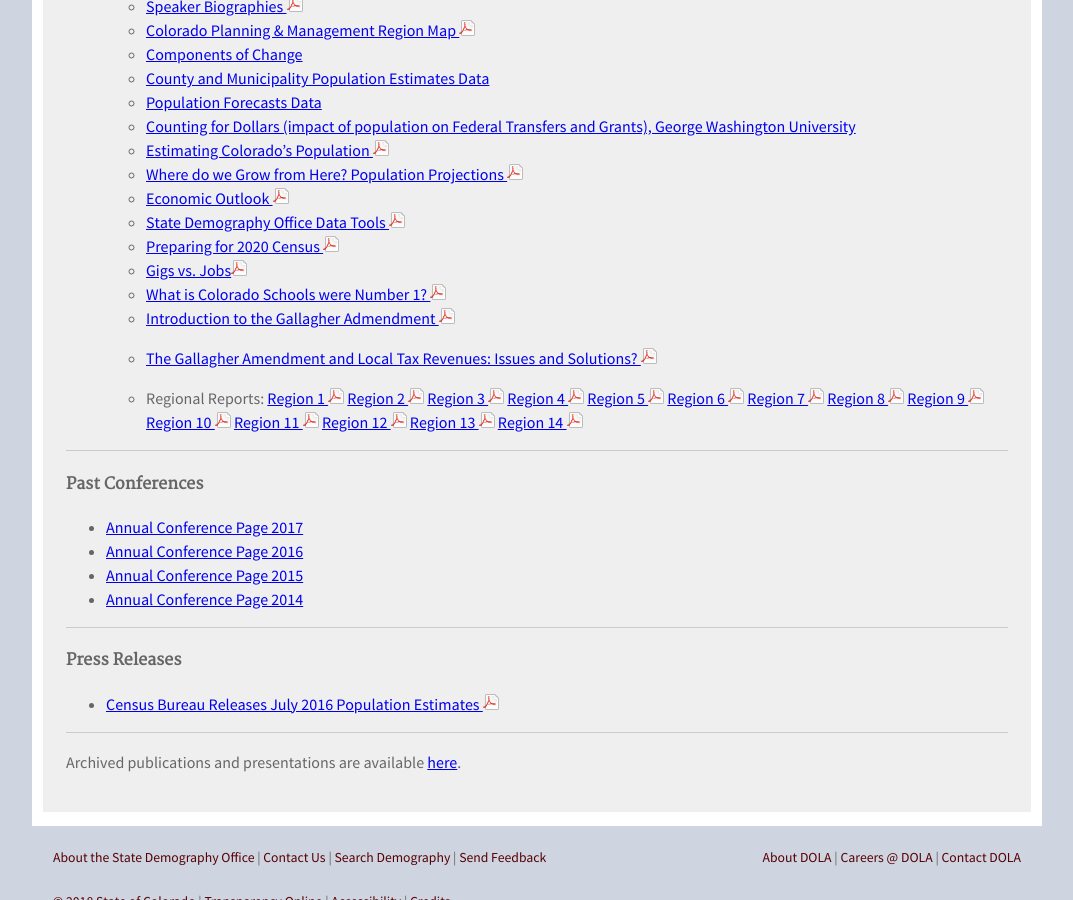
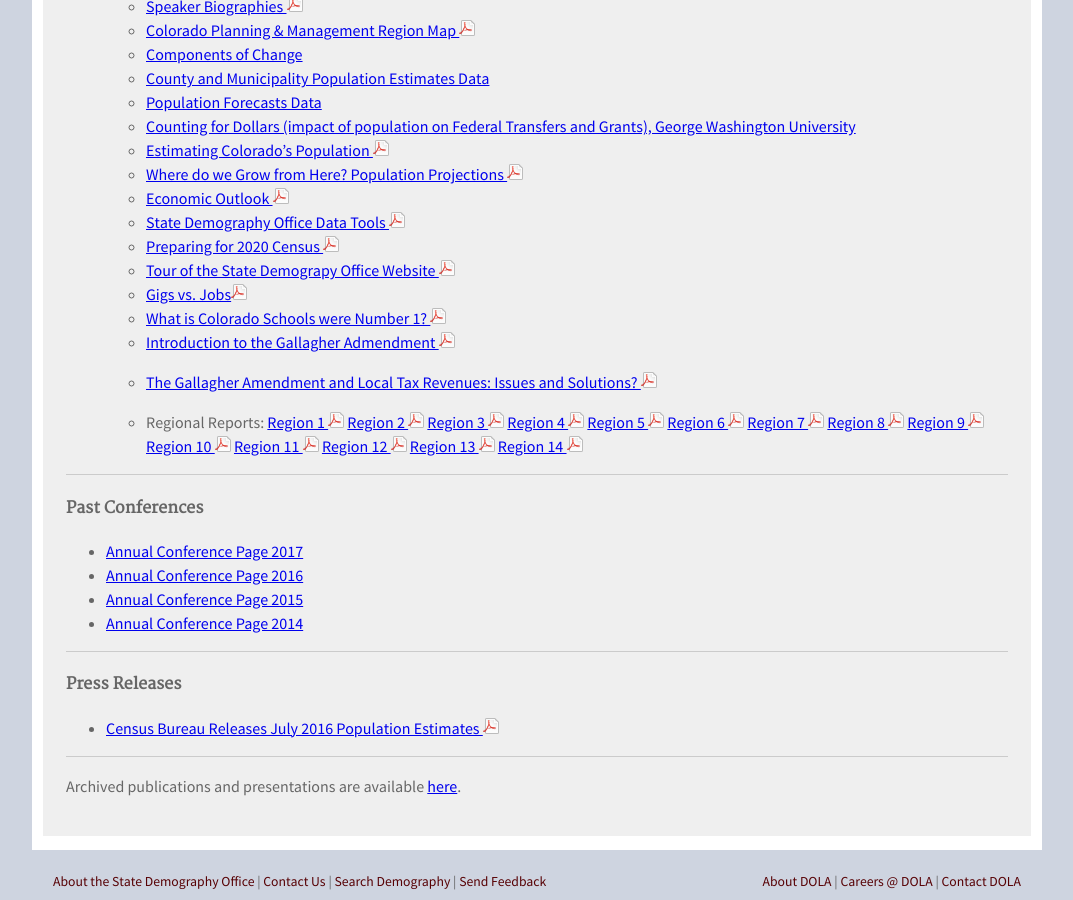
Before and after one commit to TBleess/Website_New, a Jekyll site: the page built from pages/9_Not_in_Menu/publications-and-presentations.md, in a window 1280 px wide and 900 px high, scrolled down 1604 px. Shown: the whole window, without its empty margins (103-1176 px from the left). Built offline with Jekyll 4.4.1, drawn with Linux system fonts in a browser that asks for light colours.

Commit message:
Update publications-and-presentations.md

```diff
--- a/pages/9_Not_in_Menu/publications-and-presentations.md
+++ b/pages/9_Not_in_Menu/publications-and-presentations.md
@@ -84,8 +84,9 @@ We've moved all of our profiles to their own page, which can be found [here.](ht
   - [Estimating Colorado's Population ![pdf](/images/page_white_acrobat.png 'download pdf file')](https://drive.google.com/uc?export=download&id=1192LVTfiL3p8VBAYrqonKSnpLhd5IdZT)
   - [Where do we Grow from Here? Population Projections ![pdf](/images/page_white_acrobat.png 'download pdf file')](https://drive.google.com/uc?export=download&id=1qIhkID40xuCwOYMYwjto4QQEBrxpuBxe)
   - [Economic Outlook ![pdf](/images/page_white_acrobat.png 'download pdf file')](https://drive.google.com/uc?export=download&id=1rBhtW_I-L7ZonghR0jNUG4egYkSm22rg)
-  - [State Demography Office Data Tools ![pdf](/images/page_white_acrobat.png 'download pdf file')](https://drive.google.com/uc?export=download&id=1uBIqjFalnRC15wPLWl3IBwjblcfPbJTz)
+  - [State Demography Office Data Tools ![pdf](/images/page_white_acrobat.png 'download pdf file')](https://drive.google.com/open?id=1vXkuN6Wq5H4iNd1jjuiVRvdxvopHKmLi)
   - [Preparing for 2020 Census ![pdf](/images/page_white_acrobat.png 'download pdf file')](https://drive.google.com/uc?export=download&id=1T2QAzoY-3JnkPe2g5QNg1gX3y2-7EYdI)
+  - [Tour of the State Demograpy Office Website ![pdf](/images/page_white_acrobat.png 'download pdf file')](https://drive.google.com/uc?export=download&id=1uBIqjFalnRC15wPLWl3IBwjblcfPbJTz)
   - [Gigs vs. Jobs![pdf](/images/page_white_acrobat.png 'download pdf file')](https://drive.google.com/uc?export=download&id=1uXcksCF8eZ3p1GF5P1JVUTzNG3sl1BJc)
   - [What is Colorado Schools were Number 1? ![pdf](/images/page_white_acrobat.png 'download pdf file')](https://drive.google.com/uc?export=download&id=16M3eRItvykPfK8-fqMkANrQxNr3_EiuK)
   - [Introduction to the Gallagher Admendment ![pdf](/images/page_white_acrobat.png 'download pdf file')](https://drive.google.com/uc?export=download&id=1_wcUwvL7Jx87VWExwR7VMn4l9pY723lq)
```
